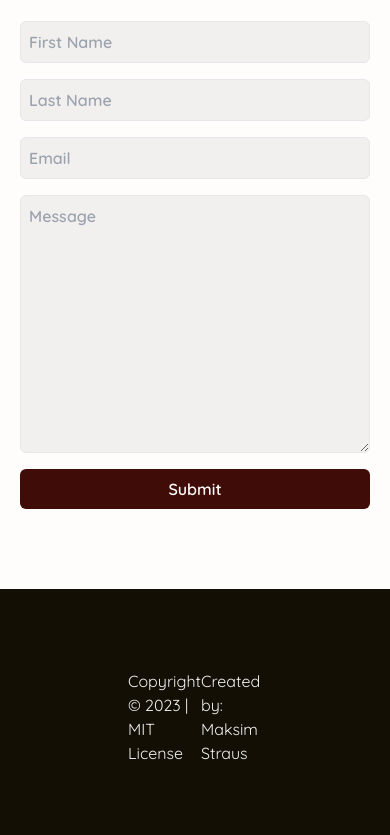
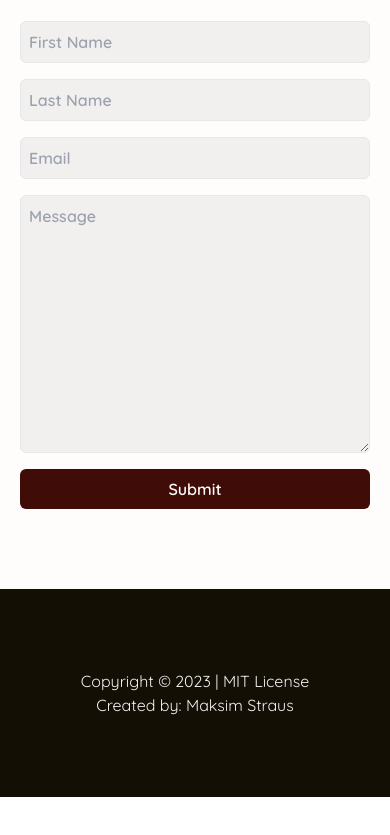
Before and after one commit to cqb13/food-pantry-club-website, a Vue app: page / in a window 390 px wide. Shown: the part 3156-3991 px from the top of the page. After the commit the page ends 3953 px from the top, so only its background shows below. Built offline with nearby package versions, Linux system fonts and the light colour scheme.

Commit message:
fixed mobile footer

```diff
--- a/src/App.vue
+++ b/src/App.vue
@@ -15,7 +15,9 @@ import { RouterView } from 'vue-router'
 
   <RouterView />
 
-  <footer class="px-32 py-20 flex justify-between bg-background-950 font-body">
+  <footer
+    class="px-32 py-20 flex justify-between items-center bg-background-950 font-body max-md:px-14 max-xsl:px-5 max-xs:flex-col"
+  >
     <a
       class="text-display-50"
       target="_blank"
```
